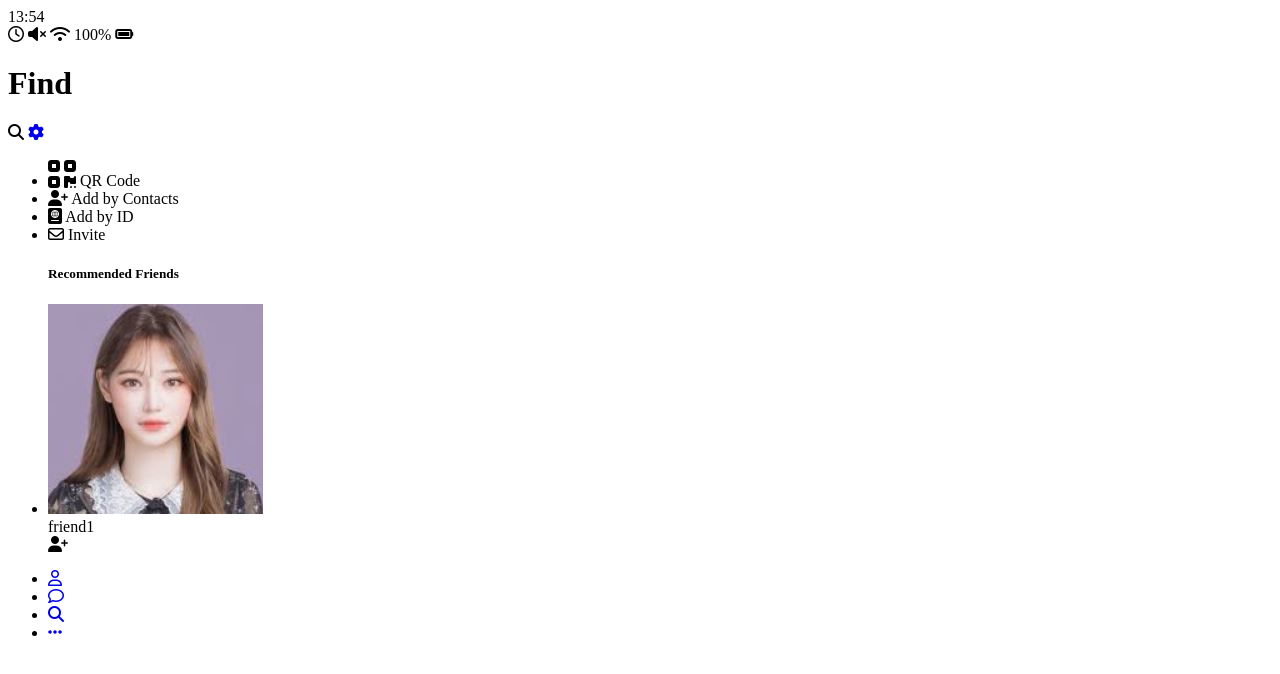
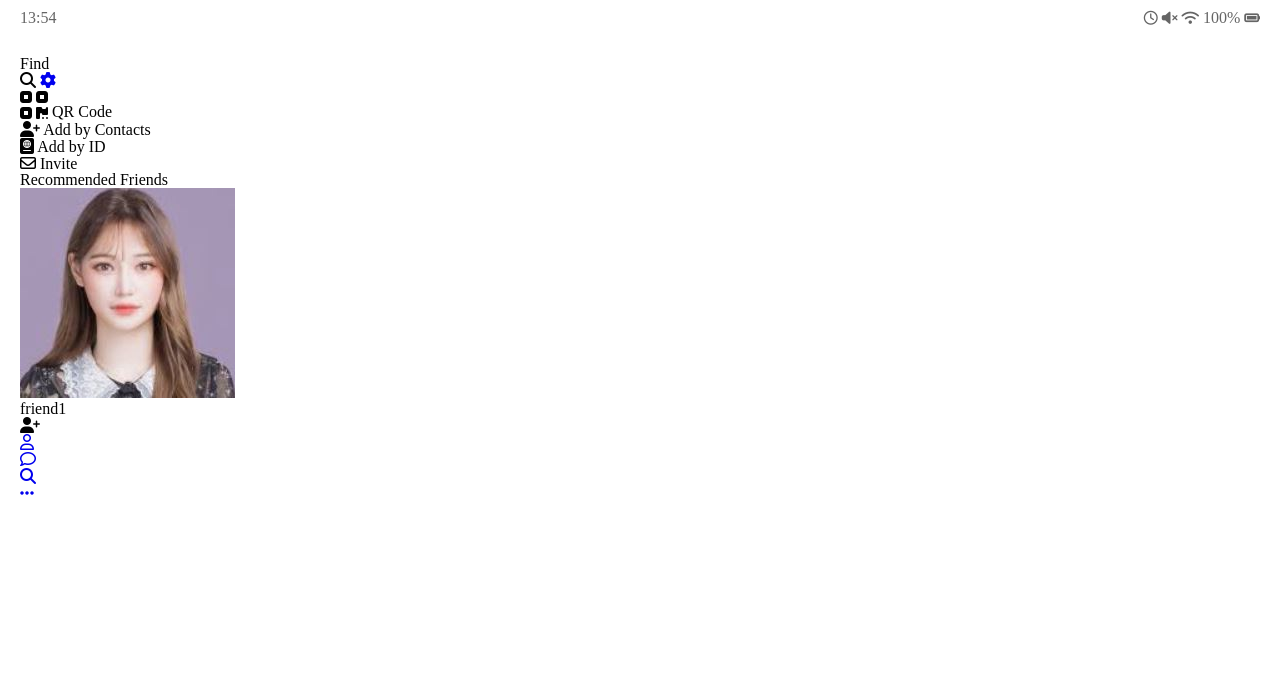
Before and after one commit to 00rigin/kakao-clone, a plain HTML site: page find.html in a window 1280 px wide. Drawn offline with Linux system fonts and the light colour scheme.

Commit message:
10th day

```diff
--- /dev/null
+++ b/css/reset.css
@@ -0,0 +1,129 @@
+/* http://meyerweb.com/eric/tools/css/reset/
+   v2.0 | 20110126
+   License: none (public domain)
+*/
+
+html,
+body,
+div,
+span,
+applet,
+object,
+iframe,
+h1,
+h2,
+h3,
+h4,
+h5,
+h6,
+p,
+blockquote,
+pre,
+a,
+abbr,
+acronym,
+address,
+big,
+cite,
+code,
+del,
+dfn,
+em,
+img,
+ins,
+kbd,
+q,
+s,
+samp,
+small,
+strike,
+strong,
+sub,
+sup,
+tt,
+var,
+b,
+u,
+i,
+center,
+dl,
+dt,
+dd,
+ol,
+ul,
+li,
+fieldset,
+form,
+label,
+legend,
+table,
+caption,
+tbody,
+tfoot,
+thead,
+tr,
+th,
+td,
+article,
+aside,
+canvas,
+details,
+embed,
+figure,
+figcaption,
+footer,
+header,
+hgroup,
+menu,
+nav,
+output,
+ruby,
+section,
+summary,
+time,
+mark,
+audio,
+video {
+  margin: 0;
+  padding: 0;
+  border: 0;
+  font-size: 100%;
+  font: inherit;
+  vertical-align: baseline;
+}
+/* HTML5 display-role reset for older browsers */
+article,
+aside,
+details,
+figcaption,
+figure,
+footer,
+header,
+hgroup,
+menu,
+nav,
+section {
+  display: block;
+}
+body {
+  line-height: 1;
+}
+ol,
+ul {
+  list-style: none;
+}
+blockquote,
+q {
+  quotes: none;
+}
+blockquote:before,
+blockquote:after,
+q:before,
+q:after {
+  content: "";
+  content: none;
+}
+table {
+  border-collapse: collapse;
+  border-spacing: 0;
+}
--- /dev/null
+++ b/css/status-bar.css
@@ -0,0 +1,13 @@
+.status-bar {
+  display: flex;
+  justify-content: space-between;
+  margin-bottom: 30px;
+  color: #656565;
+}
+
+.status-bar i {
+  font-size: 14px;
+}
+.status-bar.status-bar__battery-level {
+  margin-left: 7px;
+}
--- /dev/null
+++ b/css/styles.css
@@ -0,0 +1,11 @@
+@import url("https://fonts.googleapis.com/css?family=Open+Sans:400,700&display=swap");
+@import "reset.css";
+@import "status-bar.css";
+
+body {
+  background-color: white;
+  padding: 10px 20px;
+  color: #020202;
+  font-family: "Open Sans" -apple-system, BlinkMacSystemFont, "Segoe UI", Roboto,
+    Oxygen, Ubuntu, Cantarell, "Open Sans", "Helvetica Neue", sans-serif;
+}
--- a/find.html
+++ b/find.html
@@ -8,6 +8,7 @@
       crossorigin="anonymous"
     ></script>
     <title>Find | Kakao Clone</title>
+    <link rel="stylesheet" href="css/styles.css" />
   </head>
 
   <body>
@@ -15,12 +16,13 @@
       <div class="status-bar__column">
         <span class="status-bar__clock">13:54</span>
       </div>
-      <div class="status-bar__column"></div>
-      <i class="far fa-clock"></i>
-      <i class="fas fa-volume-mute"></i>
-      <i class="fas fa-wifi"></i>
-      <span class="status-bar__battery-level">100%</span>
-      <i class="fas fa-battery-full"></i>
+      <div class="status-bar__column">
+        <i class="far fa-clock"></i>
+        <i class="fas fa-volume-mute"></i>
+        <i class="fas fa-wifi"></i>
+        <span class="status-bar__battery-level">100%</span>
+        <i class="fas fa-battery-full"></i>
+      </div>
     </div>
 
     <header class="header">
```
Also changed, not shown: chat.html (+8 -6 lines), friends.html (+8 -6 lines), index.html (+8 -6 lines), more.html (+8 -6 lines), settings.html (+8 -6 lines).
